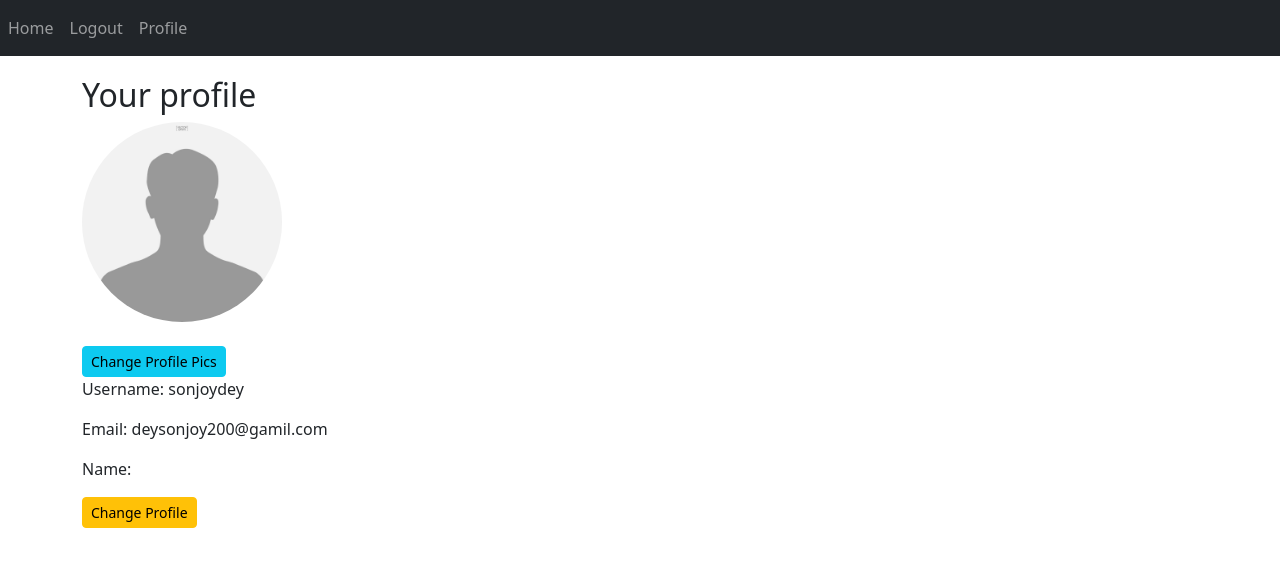
After one commit to sonjoy2074/django-blog, a Django app: page /account/profile/ in a window 1280 px wide. The commit adds this page. Shown: the top 567 px of the page. Run offline with Django 3.2, Linux system fonts and the light colour scheme; a user stored in the database is signed in; data comes from the database, SQL or seed files in the repository; both versions use the stored data as it was after the commit.

Commit message:
user profile

```diff
--- a/App_login/urls.py
+++ b/App_login/urls.py
@@ -1,8 +1,15 @@
 from django.urls import path
 from App_login import views
+from django.conf import settings
+from django.contrib.staticfiles.urls import static, staticfiles_urlpatterns
 app_name = 'App_login'
 urlpatterns = [
    path('signup/', views.signup, name='signup'),
    path('login/', views.login_page, name='login'),
    path('logout/', views.logout_user, name='logout'),
+   path('profile/', views.profile, name='profile'),
+   path('user_change/', views.user_change, name='user_change'),
+   path('password/', views.pass_change, name='pass_change'),
+   path('add_profile/', views.add_pro_pic, name='add_pro_pic'),
+   path('change_pro_pic/', views.change_pro_pic, name='change_pro_pic'),
 ]
--- a/App_login/views.py
+++ b/App_login/views.py
@@ -1,10 +1,10 @@
 from django.shortcuts import render
-from django.contrib.auth.forms import UserCreationForm, AuthenticationForm
+from django.contrib.auth.forms import UserCreationForm, AuthenticationForm,PasswordChangeForm
 from django.contrib.auth import authenticate,login,logout
 from django.shortcuts import HttpResponseRedirect, redirect
 from django.urls import reverse
 from django.contrib.auth.decorators import login_required
-from App_login.forms import SignUpForm
+from App_login.forms import SignUpForm, UserProfileChange, ProfilePicForm
 # Create your views here.
 
 def signup(request):
@@ -34,3 +34,54 @@ def login_page(request):
 def logout_user(request):
     logout(request)
     return HttpResponseRedirect(reverse('index'))
+
+@login_required
+def profile(request):
+    return render(request, 'App_login/profile.html', context={})
+
+@login_required
+def user_change(request):
+    current_user = request.user
+    form = UserProfileChange(instance=current_user)
+    if request.method == 'POST':
+        form = UserProfileChange(request.POST, instance=current_user)
+        if form.is_valid():
+            form.save()
+            form = UserProfileChange(instance=current_user)
+    return render(request, 'App_login/change_profile.html', context={'form':form})
+
+@login_required
+def pass_change(request):
+    current_user=request.user
+    form=PasswordChangeForm(user=current_user)
+    changed=False
+    if request.method=='POST':
+        form=PasswordChangeForm(user=current_user,data=request.POST)
+        if form.is_valid():
+            form.save()
+            changed=True
+    return render(request,'App_login/pass_change.html',context={'form':form,'changed':changed})
+
+@login_required
+
+def add_pro_pic(request):
+    form = ProfilePicForm()
+    if request.method == 'POST':
+        form = ProfilePicForm(request.POST, request.FILES)
+        if form.is_valid():
+            user_obj = form.save(commit=False)
+            user_obj.user = request.user
+            user_obj.save()
+            return HttpResponseRedirect(reverse('App_login:profile'))
+    return render(request, 'App_login/pro_pic_add.html', context={'form':form})
+
+@login_required
+
+def change_pro_pic(request):
+    form = ProfilePicForm(instance=request.user.user_profile)
+    if request.method == 'POST':
+        form = ProfilePicForm(request.POST, request.FILES, instance=request.user.user_profile)
+        if form.is_valid():
+            form.save()
+            return HttpResponseRedirect(reverse('App_login:profile'))
+    return render(request, 'App_login/pro_pic_add.html', context={'form':form})
--- a/django_blog_project/urls.py
+++ b/django_blog_project/urls.py
@@ -1,9 +1,14 @@
 from django.contrib import admin
 from django.urls import path, include
 from . import views
+from django.conf import settings
+from django.contrib.staticfiles.urls import static, staticfiles_urlpatterns
 urlpatterns = [
     path('admin/', admin.site.urls),
     path('account/', include('App_login.urls')),
     path('blog/', include('App_Blog.urls')),
     path('',views.Index, name='index'),
 ]
+
+urlpatterns += staticfiles_urlpatterns()
+urlpatterns += static(settings.MEDIA_URL, document_root=settings.MEDIA_ROOT)
--- /dev/null
+++ b/templates/App_Login/profile.html
@@ -0,0 +1,21 @@
+{% extends 'base.html' %}
+{% block title_block  %} Profile {% endblock %}
+{% block body_block %}
+<h2>Your profile </h2>
+{% if user.user_profile %}
+<img src="/media/{{ user.user_profile.profile_pic }}" alt="Profile Picture" width="200" height="200" class="rounded-circle">
+<br>
+<br>
+<a href="{% url 'App_login:change_pro_pic' %}" class="btn btn-info btn-sm">Change Profile Pics</a>
+{% else %}
+<img src="/media/profile_pics/profile.jpg" class="rounded-circle" width="200" height="200" >
+<br>
+<br>
+<a href="{% url 'App_login:add_pro_pic' %}" class="btn btn-info btn-sm">Change Profile Pics</a>
+{% endif %}
+<br>
+<p>Username: {{ user.username }}</p>
+<p>Email: {{ user.email }}</p>
+<p>Name: {{ user.first_name }} {{ user.last_name }}</p>
+<a href="{% url 'App_login:user_change' %}" class="btn btn-warning btn-sm ">Change Profile </a>
+{% endblock %}
--- a/templates/base.html
+++ b/templates/base.html
@@ -17,6 +17,9 @@
             <li class="nva-item ">
                 <a class="nav-link" href="{% url 'App_login:logout' %}">Logout</a>
             </li>
+            <li class="nva-item ">
+                <a class="nav-link" href="{% url 'App_login:profile' %}">Profile</a>
+            </li>
             {% else %}
             <li class="nva-item ">
                 <a class="nav-link" href="{% url 'App_login:signup' %}">Sing Up</a>
```
Also changed, not shown: App_login/forms.py (+13 -2 lines), templates/App_Login/change_profile.html (added, +11 -0 lines), templates/App_Login/pass_change.html (added, +16 -0 lines), templates/App_Login/pro_pic_add.html (added, +11 -0 lines), db.sqlite3, media/profile_pics/profile.jpg (added), media/profile_pics/sdProfile.jpg (added).
